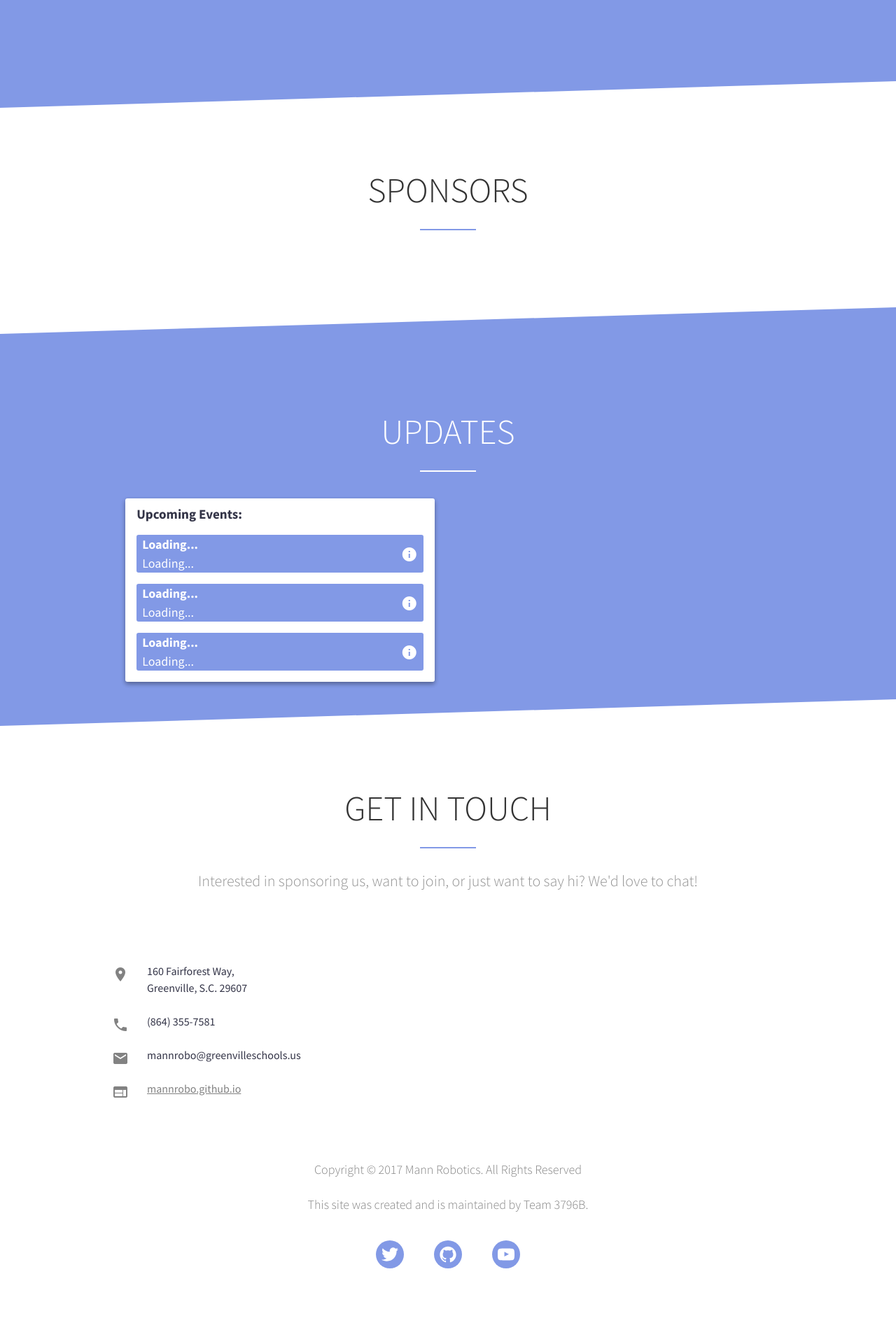
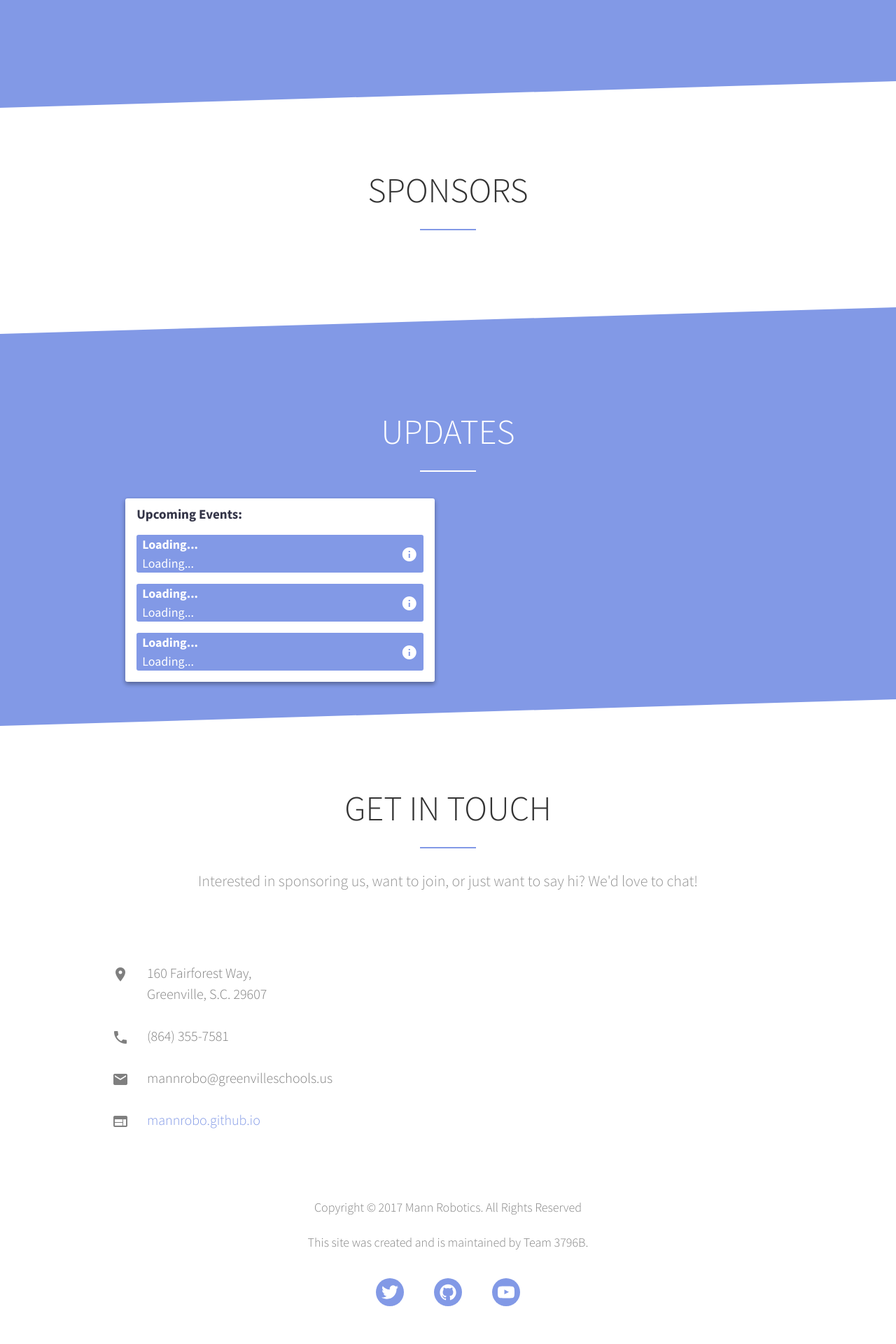
Before and after one commit to mannrobo/mannrobo.github.io, a Jekyll site: the page built from index.html, in a window 1280 px wide. Shown: the part 2747-4667 px from the top of the page at 70% size. Built offline with Jekyll 4.4.1, drawn with Linux system fonts in a browser that asks for light colours; comment, search, counter and statistics services are not loaded; before the commit the page ends 4613 px from its top, so only the background shows below that.

Commit message:
Better color and font weights

```diff
--- a/_sass/contact.scss
+++ b/_sass/contact.scss
@@ -9,11 +9,22 @@
             margin: 0 0 1.5em 0;
             padding-left: 50px;
             list-style: none;
-            * { color: $grey3 }
+            font-size: 20px;
+            font-weight: 300;
+            color: $grey4;
+            * { color: $grey4 }
             i {
                 position: absolute;
                 top: .2em;
                 left: 0;
+                font-weight: lighter;
+            }
+            a {
+                color: $blue;
+                text-decoration: none;
+                &:hover {
+                    text-decoration: underline
+                }
             }
         }
     }
--- a/_sass/variables.scss
+++ b/_sass/variables.scss
@@ -3,8 +3,9 @@ $blue: #8299E6;
 $grey1: #333333;
 $grey2: #4F4F4F;
 $grey3: #828282;
-$grey4: #E0E0E0;
-$grey5: #EEEEEE;
+$grey4: #7f7f7f;
+$grey5: #E0E0E0;
+$grey6: #EEEEEE;
 $white: #FFFFFF;
 
 $break-desktop: 1024px;
```
